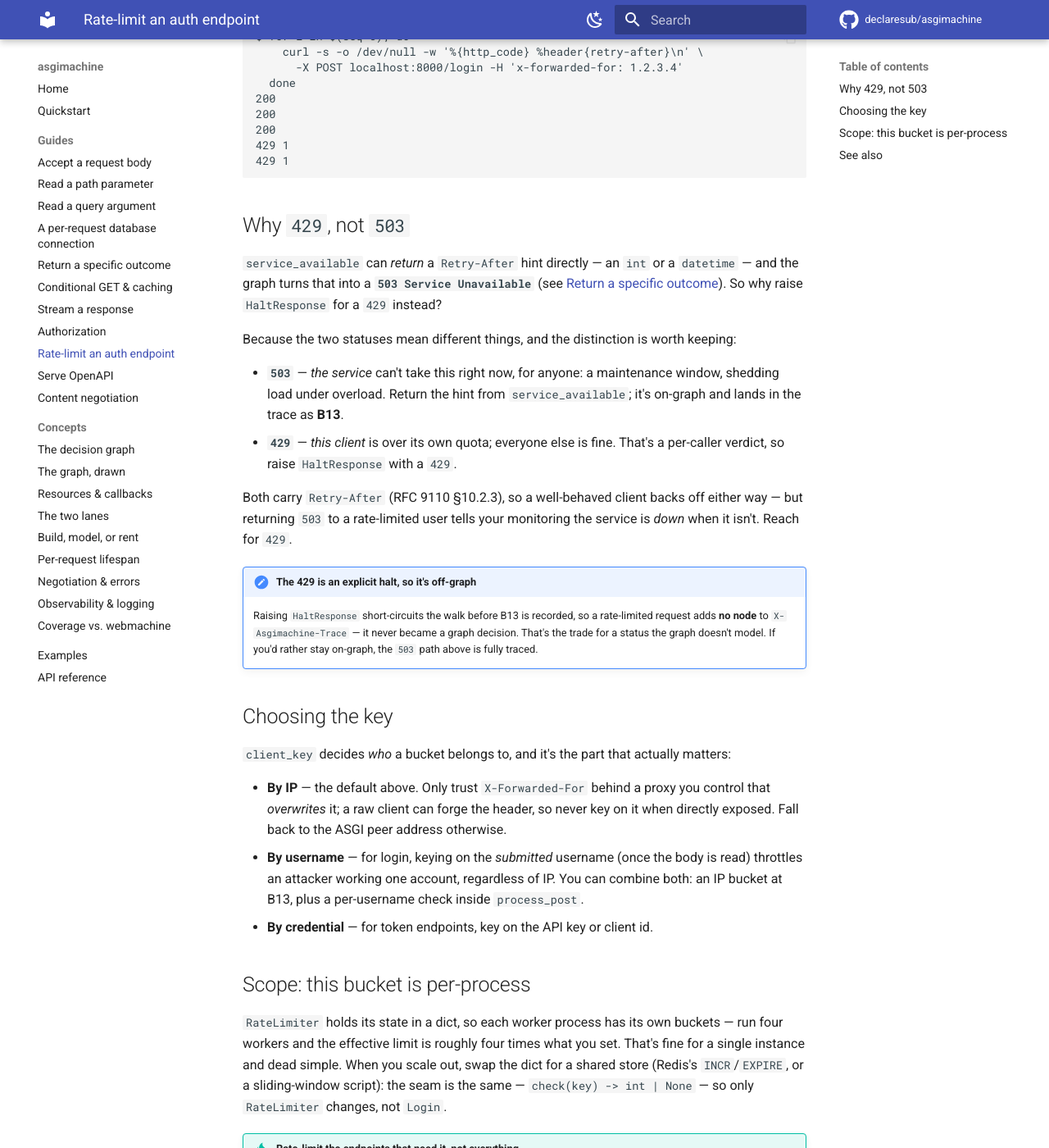
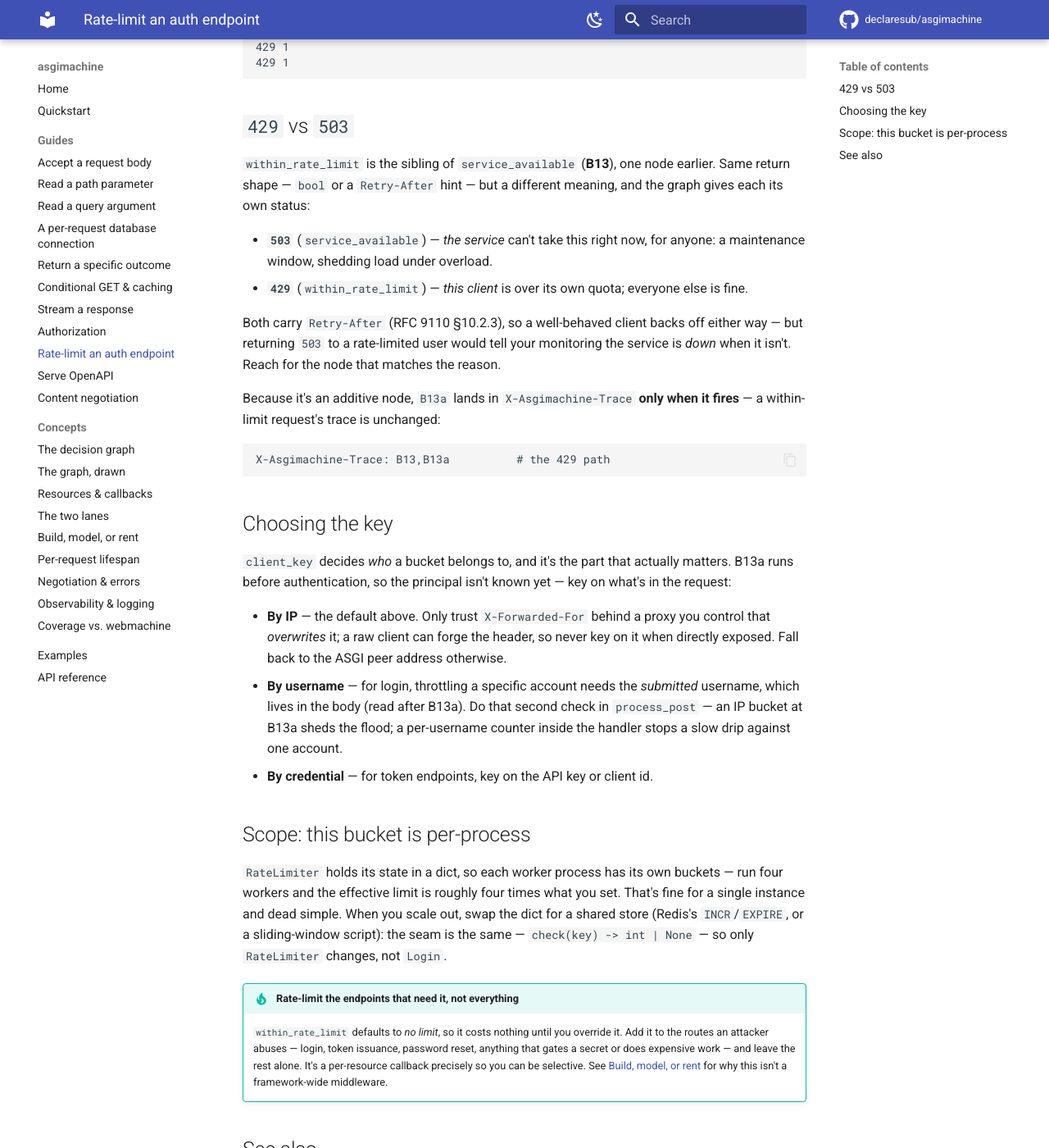
Before and after one commit to declaresub/asgimachine, an MkDocs documentation site: the page built from docs/guides/rate-limiting.md, in a window 1280 px wide and 1400 px high, scrolled down 1805 px. Shown: the whole window at 82% size. Built offline with MkDocs 1.6.1 and Material for MkDocs 9.7.7, drawn with Linux system fonts in a browser that asks for light colours; comment, search, counter and statistics services are not loaded; some of the changed text lies outside the part shown.

Commit message:
Add within_rate_limit / 429 as an additive node (B13a)
429 Too Many Requests (RFC 6585) postdates the webmachine v3 diagram, so it was
absent from the graph — rate-limiting could only be bolted on with a HaltResponse.
This makes it first-class.

within_rate_limit runs right after service_available and before method/auth/body
checks, so an over-limit request is shed at the cheapest point (ideal for a login
against credential-stuffing). Mirrors service_available's return shape — bool or a
Retry-After hint (int seconds / an HTTP-date) — but yields 429 (this client is over
quota) rather than 503 (service-wide backpressure). Additive: recorded in the trace
only when it fires; default True (no limit), so it costs nothing until overridden.

- resource.py: the within_rate_limit callback (B13a).
- core.py: the B13a check in the walk; http.py: Status.TOO_MANY_REQUESTS.
- schema.py: overriding it surfaces 429 in the OpenAPI document.
- tests: node behavior (within/over limit, int + datetime hints, shed-before-auth,
  default no-limit, schema); B13a added to the drift-guard CANONICAL_NODES.
- docs: the rate-limiting guide now uses the callback (not HaltResponse); coverage
  table, flowchart, response-outcomes, and openapi updated.

Co-Authored-By: Claude Opus 4.8 <noreply@anthropic.com>

````diff
--- a/docs/guides/rate-limiting.md
+++ b/docs/guides/rate-limiting.md
@@ -4,19 +4,17 @@
 login route you want to protect from credential-stuffing — and answer an over-limit
 request with `429 Too Many Requests` + `Retry-After`.
 
-There's no rate-limit *node* in the graph, and that's deliberate: rate-limiting is a
-[collaborator you wire in](../concepts/build-model-rent.md), not a resource property
-the graph decides. But it has a natural home. `service_available` (node **B13**) is
-the **first** thing the graph evaluates — before authentication, before the body is
-even read — so a limiter there sheds the flood at the cheapest possible point, before
-a rejected request touches your database or your password hasher.
+That's a first-class node. `within_rate_limit` (**B13a**) runs right after
+`service_available` and *before* method, auth, and body checks, so an over-limit
+request is shed at the cheapest possible point — before a rejected request touches
+your database or your password hasher. Return `True` to proceed, or a `Retry-After`
+hint (`int` seconds, or a `datetime`) to reject with `429`.
 
 ```python
 import math
 import time
 from dataclasses import dataclass, field
 
-from asgimachine.http import HaltResponse, HttpResponse
 from asgimachine.resource import Ctx, Resource
 
 
@@ -63,13 +61,9 @@ class Login(Resource):
     def __init__(self, limiter: RateLimiter) -> None:
         self._limiter = limiter
 
-    async def service_available(self, ctx: Ctx) -> bool:
+    async def within_rate_limit(self, ctx: Ctx) -> bool | int:
         retry_after = self._limiter.check(client_key(ctx))
-        if retry_after is not None:
-            raise HaltResponse(
-                HttpResponse(status=429, headers={"Retry-After": str(retry_after)})
-            )
-        return True
+        return True if retry_after is None else retry_after   # int -> 429 + Retry-After
 
     async def process_post(self, ctx: Ctx) -> object:
         ...  # verify credentials, mint a session — reached only within the limit
@@ -100,42 +94,41 @@ $ for i in $(seq 5); do
 429 1
 ```
 
-## Why `429`, not `503`
+## `429` vs `503`
 
-`service_available` can *return* a `Retry-After` hint directly — an `int` or a
-`datetime` — and the graph turns that into a **`503 Service Unavailable`** (see
-[Return a specific outcome](response-outcomes.md)). So why raise `HaltResponse` for a
-`429` instead?
+`within_rate_limit` is the sibling of `service_available` (**B13**), one node earlier.
+Same return shape — `bool` or a `Retry-After` hint — but a different meaning, and the
+graph gives each its own status:
 
-Because the two statuses mean different things, and the distinction is worth keeping:
-
-- **`503`** — *the service* can't take this right now, for anyone: a maintenance
-  window, shedding load under overload. Return the hint from `service_available`; it's
-  on-graph and lands in the trace as **B13**.
-- **`429`** — *this client* is over its own quota; everyone else is fine. That's a
-  per-caller verdict, so raise `HaltResponse` with a `429`.
+- **`503`** (`service_available`) — *the service* can't take this right now, for
+  anyone: a maintenance window, shedding load under overload.
+- **`429`** (`within_rate_limit`) — *this client* is over its own quota; everyone else
+  is fine.
 
 Both carry `Retry-After` (RFC 9110 §10.2.3), so a well-behaved client backs off either
-way — but returning `503` to a rate-limited user tells your monitoring the service is
-*down* when it isn't. Reach for `429`.
+way — but returning `503` to a rate-limited user would tell your monitoring the service
+is *down* when it isn't. Reach for the node that matches the reason.
 
-!!! note "The 429 is an explicit halt, so it's off-graph"
-    Raising `HaltResponse` short-circuits the walk before B13 is recorded, so a
-    rate-limited request adds **no node** to `X-Asgimachine-Trace` — it never became a
-    graph decision. That's the trade for a status the graph doesn't model. If you'd
-    rather stay on-graph, the `503` path above is fully traced.
+Because it's an additive node, `B13a` lands in `X-Asgimachine-Trace` **only when it
+fires** — a within-limit request's trace is unchanged:
+
+```
+X-Asgimachine-Trace: B13,B13a          # the 429 path
+```
 
 ## Choosing the key
 
 `client_key` decides *who* a bucket belongs to, and it's the part that actually
-matters:
+matters. B13a runs before authentication, so the principal isn't known yet — key on
+what's in the request:
 
 - **By IP** — the default above. Only trust `X-Forwarded-For` behind a proxy you
   control that *overwrites* it; a raw client can forge the header, so never key on it
   when directly exposed. Fall back to the ASGI peer address otherwise.
-- **By username** — for login, keying on the *submitted* username (once the body is
-  read) throttles an attacker working one account, regardless of IP. You can combine
-  both: an IP bucket at B13, plus a per-username check inside `process_post`.
+- **By username** — for login, throttling a specific account needs the *submitted*
+  username, which lives in the body (read after B13a). Do that second check in
+  `process_post` — an IP bucket at B13a sheds the flood; a per-username counter inside
+  the handler stops a slow drip against one account.
 - **By credential** — for token endpoints, key on the API key or client id.
 
 ## Scope: this bucket is per-process
@@ -147,10 +140,10 @@ shared store (Redis's `INCR`/`EXPIRE`, or a sliding-window script): the seam is
 same — `check(key) -> int | None` — so only `RateLimiter` changes, not `Login`.
 
 !!! tip "Rate-limit the endpoints that need it, not everything"
-    Rate-limiting belongs on the routes an attacker abuses — login, token issuance,
-    password reset, anything that gates a secret or does expensive work. Give those
-    resources a `service_available` check; leave the rest alone. It's a per-resource
-    collaborator precisely so you can be selective. See
+    `within_rate_limit` defaults to *no limit*, so it costs nothing until you override
+    it. Add it to the routes an attacker abuses — login, token issuance, password
+    reset, anything that gates a secret or does expensive work — and leave the rest
+    alone. It's a per-resource callback precisely so you can be selective. See
     [Build, model, or rent](../concepts/build-model-rent.md) for why this isn't a
     framework-wide middleware.
 
@@ -158,5 +151,7 @@ same — `check(key) -> int | None` — so only `RateLimiter` changes, not `Logi
 
 - [Authorization](authorization.md) — the `is_authorized` / `forbidden` callbacks the
   limited endpoint sits in front of.
-- [Return a specific outcome](response-outcomes.md) — the `503` + `Retry-After` path,
-  and the full outcome map.
+- [Return a specific outcome](response-outcomes.md) — the `503` / `429` gates and the
+  full outcome map.
+- [Coverage vs. webmachine](../concepts/webmachine-coverage.md) — B13a among the
+  additive nodes beyond the canonical v3 graph.
````
Also changed, not shown: docs/concepts/flowchart.md (+6 -3 lines), docs/concepts/webmachine-coverage.md (+3 -2 lines), docs/guides/openapi.md (+1 -0 lines), docs/guides/response-outcomes.md (+18 -0 lines), 6 other files.
